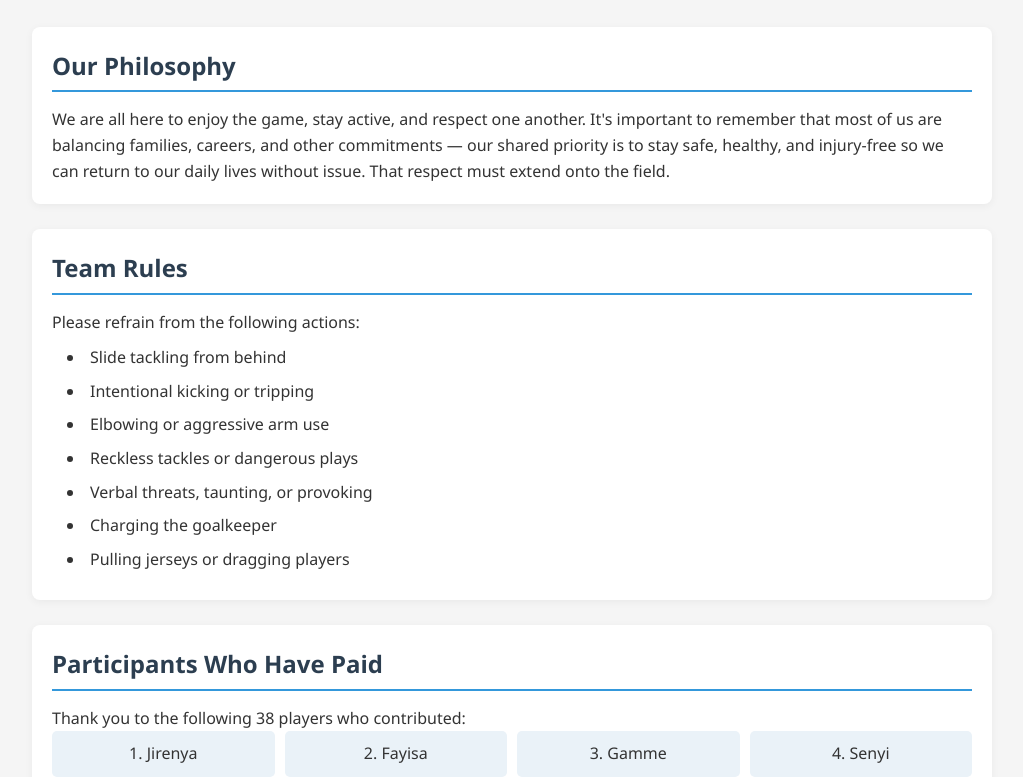
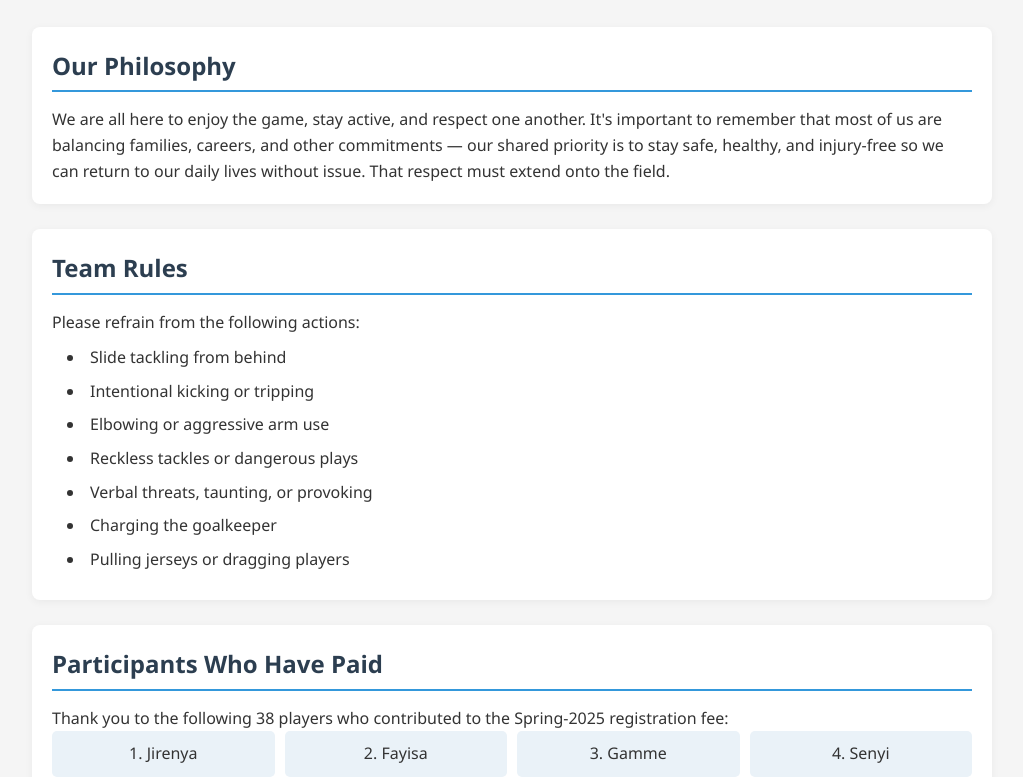
Before and after one commit to maatidc/soccer, a plain HTML site: page index.html in a window 1280 px wide. Shown: the part 193-970 px from the top of the page, without its empty margins (128-1151 px from the left). Drawn offline with Linux system fonts and the light colour scheme.

Commit message:
Update index.html

```diff
--- a/index.html
+++ b/index.html
@@ -192,7 +192,7 @@
 
 <div class="section">
   <h2>Participants Who Have Paid</h2>
-  <p>Thank you to the following 38 players who contributed:</p>
+  <p>Thank you to the following 38 players who contributed to the Spring-2025 registration fee:</p>
   <div class="participants">
     <!-- List of participant names -->
     <div class="participant">1. Jirenya</div>
```
